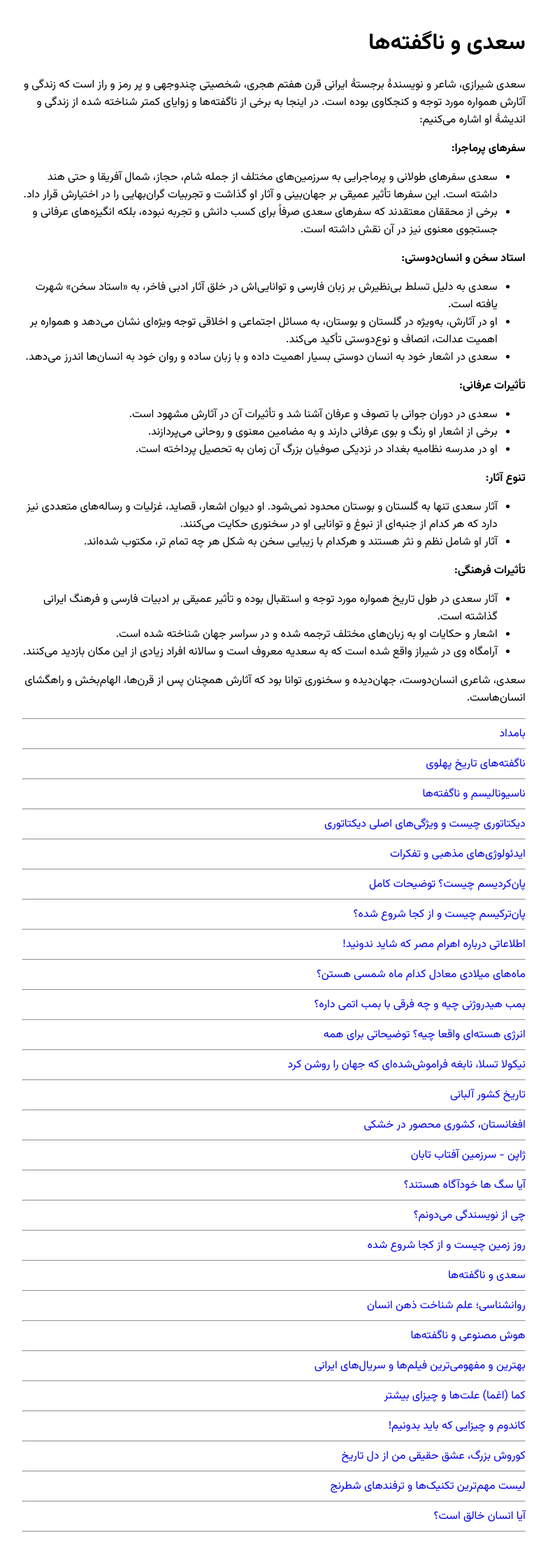
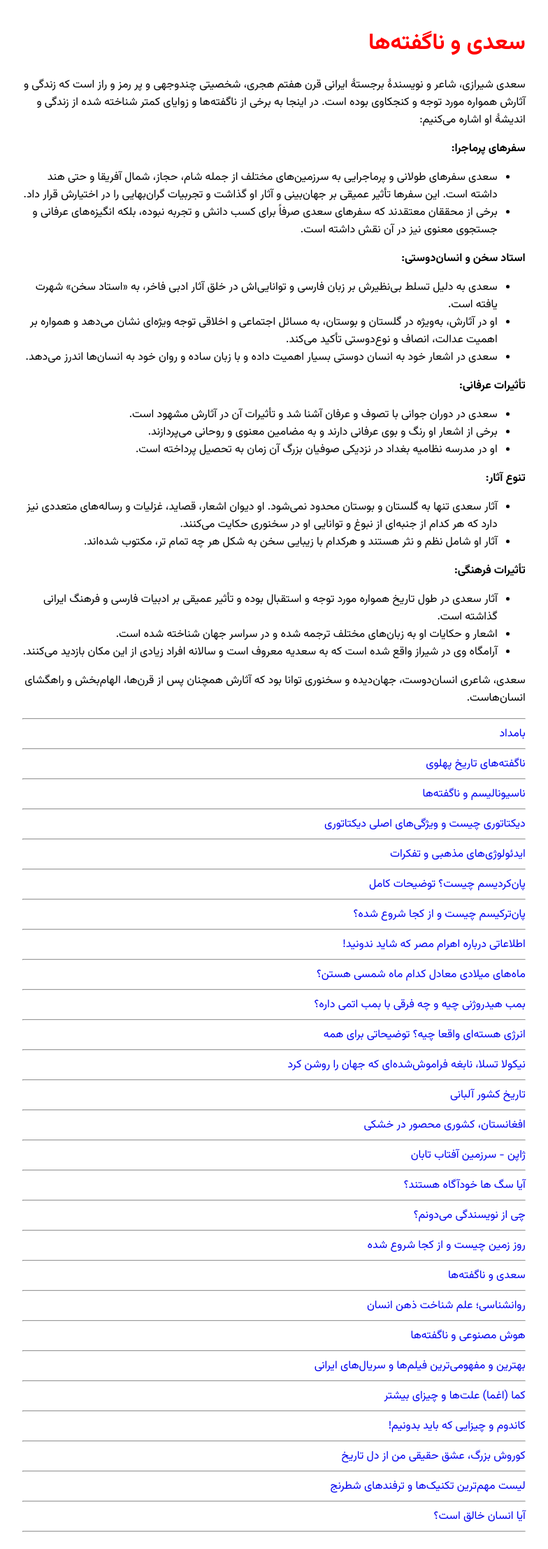
Before and after one commit to darkblog/darkblog.github.io, a Jekyll site: the page built from _posts/2025-2-2-9.md, in a window 1280 px wide. Shown: the whole page at 70% size, without its empty margins (248-1032 px from the left). Built offline with Jekyll 4.4.1, drawn with Linux system fonts in a browser that asks for light colours.

Commit message:
Update post.html

```diff
--- a/_layouts/post.html
+++ b/_layouts/post.html
@@ -4,7 +4,7 @@
 <meta charset="UTF-8">
 <title>{{ page.title }}</title>
 <meta name="viewport" content="width=device-width">
-<style>body{font-family:Vazirmatn;margin:auto;padding:1em;max-width:80ch}a{text-decoration:none}</style>
+<style>body{font-family:Vazirmatn;margin:auto;padding:1em;max-width:80ch}a{text-decoration:none}h1{color:red}</style>
 <link rel="preconnect" href="https://fonts.googleapis.com">
 <link rel="preconnect" href="https://fonts.gstatic.com" crossorigin>
 <link href="https://fonts.googleapis.com/css2?family=Vazirmatn:wght@100..900&display=swap" rel="stylesheet">
```
